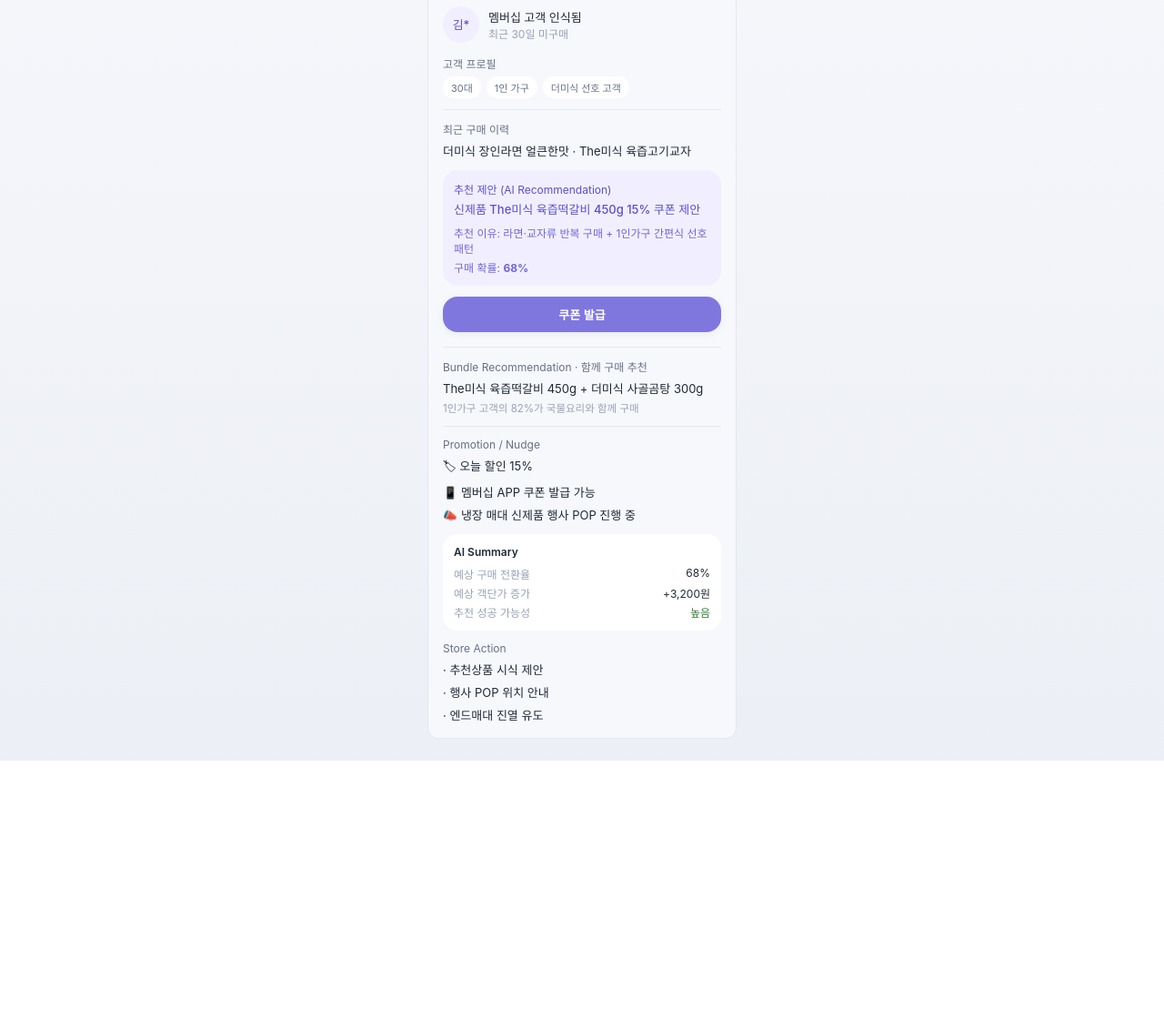
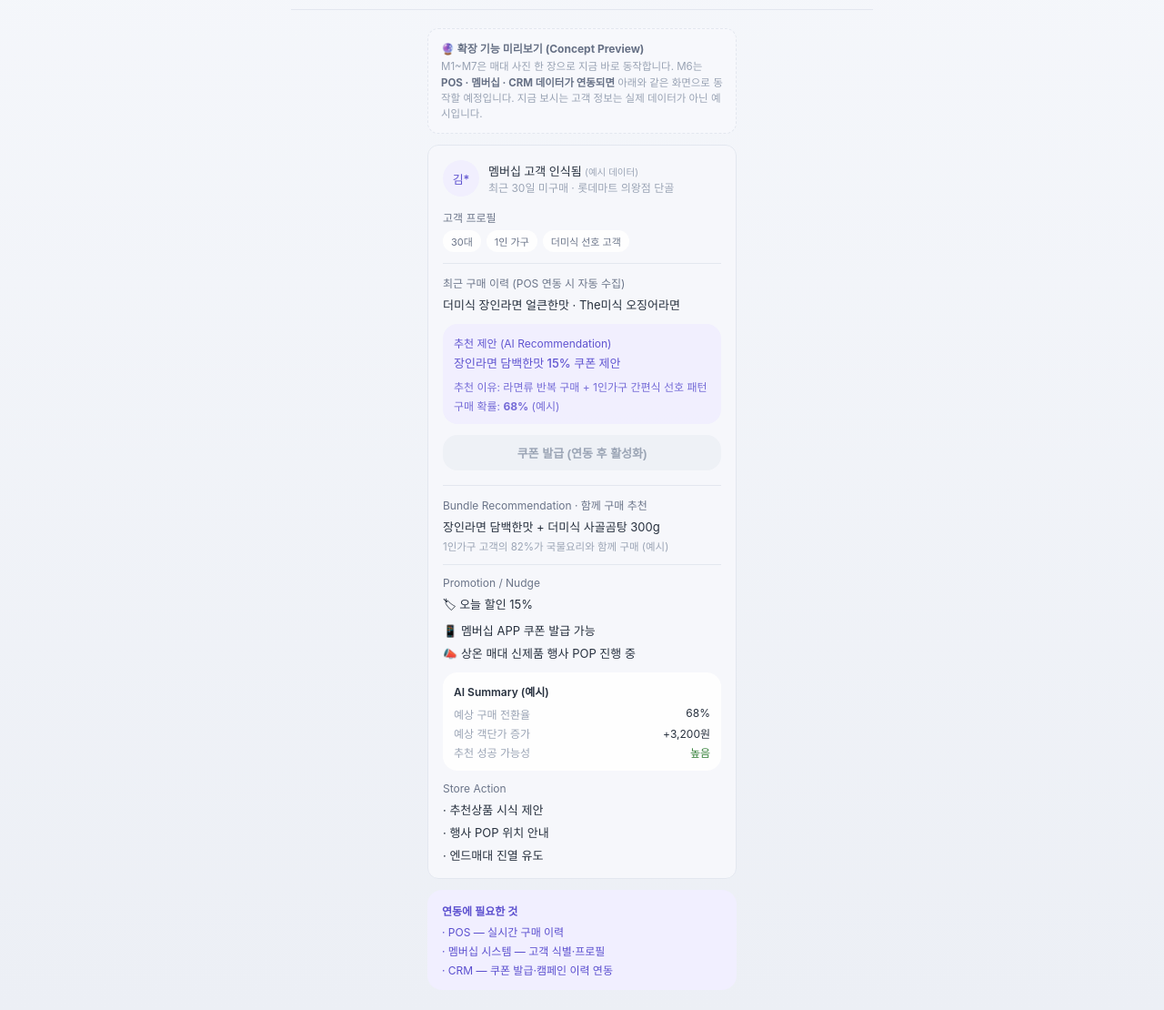
Before and after one commit to apolys/harim-retail-ai-demo, a plain HTML site: page pages/m6_customer_recommendation_nudge.html in a window 1280 px wide. Shown: the part 90-1200 px from the top of the page at 91% size. Before the commit the page ends 926 px from the top, so only its background shows below. Drawn offline with Linux system fonts and the light colour scheme.

Commit message:
Reposition M6 as future expansion preview

```diff
--- a/pages/m6_customer_recommendation_nudge.html
+++ b/pages/m6_customer_recommendation_nudge.html
@@ -1,11 +1,19 @@
 <link rel="stylesheet" href="../retail-ai.css">
-<h2 class="screen-caption">M6 고객접점 연계 — 판촉사원 태블릿에서 멤버십 식별 고객의 구매 이력을 요약하고 맞춤 추천 쿠폰을 제안하는 카드.</h2>
-<div style="max-width:340px; margin:0 auto; background:var(--surface-2); border:0.5px solid var(--border); border-radius:12px; padding:16px;">
+<h2 class="screen-caption">M6 고객 Nudge — 확장 기능 미리보기(Concept Preview). M1~M7은 매대 사진 한 장으로 지금 바로 동작하지만, M6는 POS·멤버십·CRM 데이터가 연동되어야 실제로 동작한다. "연동되면 이런 화면이 가능하다"는 컨셉을 보여주는 화면이며, 실제 고객 데이터가 없는 상태의 예시(mock)임을 화면에서 명확히 표시한다.</h2>
+
+<div style="max-width:340px; margin:0 auto;">
+
+  <div style="background:var(--surface-2); border:1.5px dashed var(--border); border-radius:12px; padding:12px 14px; margin-bottom:12px;">
+    <div style="font-size:12px; font-weight:700; color:var(--text-secondary); margin-bottom:4px;">🔮 확장 기능 미리보기 (Concept Preview)</div>
+    <div style="font-size:11.5px; color:var(--text-muted); line-height:1.5;">M1~M7은 매대 사진 한 장으로 지금 바로 동작합니다. M6는 <strong style="color:var(--text-secondary);">POS · 멤버십 · CRM 데이터가 연동되면</strong> 아래와 같은 화면으로 동작할 예정입니다. 지금 보시는 고객 정보는 실제 데이터가 아닌 예시입니다.</div>
+  </div>
+
+  <div style="background:var(--surface-2); border:0.5px solid var(--border); border-radius:12px; padding:16px; opacity:0.96;">
     <div style="display:flex; align-items:center; gap:10px; margin-bottom:14px;">
       <div style="width:40px; height:40px; border-radius:50%; background:var(--bg-accent); display:flex; align-items:center; justify-content:center; font-weight:500; font-size:13px; color:var(--text-accent);">김*</div>
       <div>
-      <div style="font-size:13px; font-weight:500;">멤버십 고객 인식됨</div>
-      <div style="font-size:12px; color:var(--text-muted);">최근 30일 미구매</div>
+        <div style="font-size:13px; font-weight:500;">멤버십 고객 인식됨 <span style="font-size:10.5px; color:var(--text-muted); font-weight:400;">(예시 데이터)</span></div>
+        <div style="font-size:12px; color:var(--text-muted);">최근 30일 미구매 · 롯데마트 의왕점 단골</div>
       </div>
     </div>
     <div style="font-size:12px; color:var(--text-secondary); margin-bottom:6px;">고객 프로필</div>
@@ -15,21 +23,21 @@
       <span style="background:var(--surface-1); color:var(--text-secondary); font-size:11px; padding:4px 9px; border-radius:999px;">더미식 선호 고객</span>
     </div>
     <div style="border-top:0.5px solid var(--border); padding-top:12px; margin-bottom:12px;">
-    <div style="font-size:12px; color:var(--text-secondary); margin-bottom:6px;">최근 구매 이력</div>
-    <div style="font-size:13px;">더미식 장인라면 얼큰한맛 · The미식 육즙고기교자</div>
+      <div style="font-size:12px; color:var(--text-secondary); margin-bottom:6px;">최근 구매 이력 (POS 연동 시 자동 수집)</div>
+      <div style="font-size:13px;">더미식 장인라면 얼큰한맛 · The미식 오징어라면</div>
     </div>
     <div style="background:var(--bg-accent); border-radius:var(--radius); padding:12px;">
       <div style="font-size:12px; color:var(--text-accent); margin-bottom:4px;">추천 제안 (AI Recommendation)</div>
-    <div style="font-size:13px; font-weight:500; color:var(--text-accent); margin-bottom:8px;">신제품 The미식 육즙떡갈비 450g 15% 쿠폰 제안</div>
-    <div style="font-size:12px; color:var(--text-accent); opacity:0.85; margin-bottom:4px;">추천 이유: 라면·교자류 반복 구매 + 1인가구 간편식 선호 패턴</div>
-    <div style="font-size:12px; color:var(--text-accent); opacity:0.85;">구매 확률: <strong>68%</strong></div>
+      <div style="font-size:13px; font-weight:500; color:var(--text-accent); margin-bottom:8px;">장인라면 담백한맛 15% 쿠폰 제안</div>
+      <div style="font-size:12px; color:var(--text-accent); opacity:0.85; margin-bottom:4px;">추천 이유: 라면류 반복 구매 + 1인가구 간편식 선호 패턴</div>
+      <div style="font-size:12px; color:var(--text-accent); opacity:0.85;">구매 확률: <strong>68%</strong> (예시)</div>
     </div>
-  <button style="width:100%; margin-top:12px; background:var(--fill-primary); color:var(--on-primary); border:none; border-radius:var(--radius); padding:10px; font-size:13px;">쿠폰 발급</button>
+    <button disabled style="width:100%; margin-top:12px; background:var(--surface-3); color:var(--text-muted); border:none; border-radius:var(--radius); padding:10px; font-size:13px; box-shadow:none; cursor:not-allowed;">쿠폰 발급 (연동 후 활성화)</button>
 
     <div style="border-top:0.5px solid var(--border); padding-top:12px; margin-top:16px; margin-bottom:12px;">
       <div style="font-size:12px; color:var(--text-secondary); margin-bottom:6px;">Bundle Recommendation · 함께 구매 추천</div>
-    <div style="font-size:13px;">The미식 육즙떡갈비 450g + 더미식 사골곰탕 300g</div>
-    <div style="font-size:11.5px; color:var(--text-muted); margin-top:4px;">1인가구 고객의 82%가 국물요리와 함께 구매</div>
+      <div style="font-size:13px;">장인라면 담백한맛 + 더미식 사골곰탕 300g</div>
+      <div style="font-size:11.5px; color:var(--text-muted); margin-top:4px;">1인가구 고객의 82%가 국물요리와 함께 구매 (예시)</div>
     </div>
 
     <div style="border-top:0.5px solid var(--border); padding-top:12px; margin-bottom:12px;">
@@ -37,12 +45,12 @@
       <div style="display:flex; flex-direction:column; gap:6px; font-size:13px;">
         <div>🏷 오늘 할인 15%</div>
         <div>📱 멤버십 APP 쿠폰 발급 가능</div>
-      <div>📣 냉장 매대 신제품 행사 POP 진행 중</div>
+        <div>📣 상온 매대 신제품 행사 POP 진행 중</div>
       </div>
     </div>
 
     <div style="background:var(--surface-1); border-radius:var(--radius); padding:12px; margin-bottom:12px;">
-    <div style="font-size:12px; font-weight:600; margin-bottom:8px;">AI Summary</div>
+      <div style="font-size:12px; font-weight:600; margin-bottom:8px;">AI Summary (예시)</div>
       <div style="display:flex; justify-content:space-between; font-size:12px; margin-bottom:4px;"><span style="color:var(--text-muted);">예상 구매 전환율</span><span>68%</span></div>
       <div style="display:flex; justify-content:space-between; font-size:12px; margin-bottom:4px;"><span style="color:var(--text-muted);">예상 객단가 증가</span><span>+3,200원</span></div>
       <div style="display:flex; justify-content:space-between; font-size:12px;"><span style="color:var(--text-muted);">추천 성공 가능성</span><span style="color:var(--text-success);">높음</span></div>
@@ -57,3 +65,14 @@
       </div>
     </div>
   </div>
+
+  <div style="background:var(--bg-accent); border-radius:var(--radius); padding:14px 16px; margin-top:12px;">
+    <div style="font-size:12px; font-weight:600; color:var(--text-accent); margin-bottom:6px;">연동에 필요한 것</div>
+    <div style="display:flex; flex-direction:column; gap:4px; font-size:12px; color:var(--text-accent);">
+      <div>· POS — 실시간 구매 이력</div>
+      <div>· 멤버십 시스템 — 고객 식별·프로필</div>
+      <div>· CRM — 쿠폰 발급·캠페인 이력 연동</div>
+    </div>
+  </div>
+
+</div>
```
Lines whose indentation alone changed are shown as unchanged.
